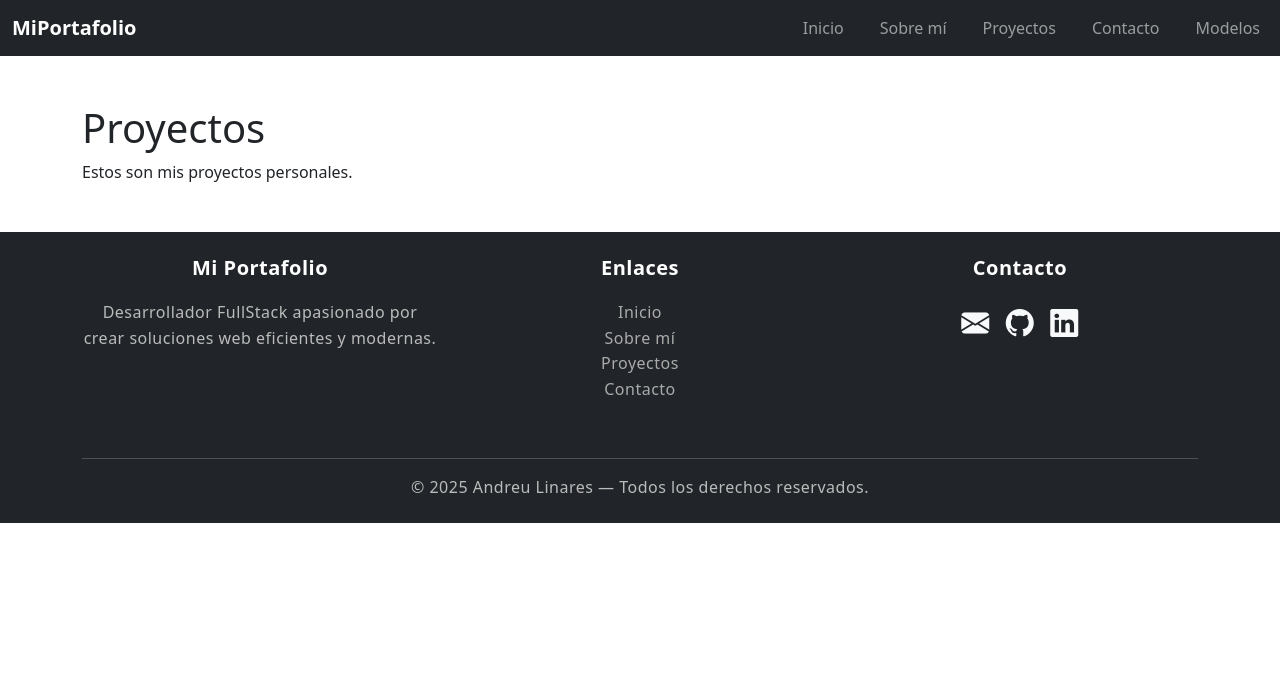
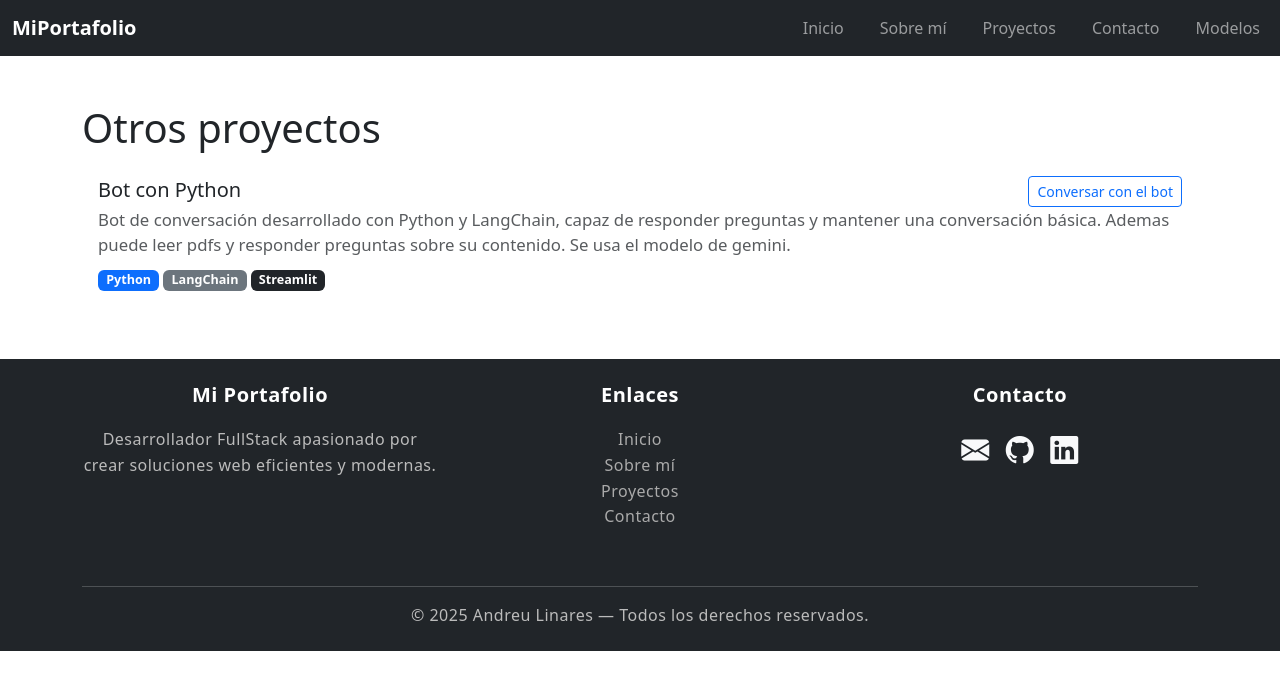
Before and after one commit to Andreulinares/Portfolio_react, a React (Create React App) app: page /Portfolio_react/proyectos in a window 1280 px wide. Shown: the top 690 px of the page. Built offline with nearby package versions, Linux system fonts and the light colour scheme; no server answers.

Commit message:
añadido nuevo proyecto personal

```diff
--- a/src/pages/Inicio.js
+++ b/src/pages/Inicio.js
@@ -76,7 +76,7 @@ export default function Inicio(){
                             <div className="card-body">
                                 <h5 className="card-title">Otros proyectos</h5>
                                 <p className="card-text">Mini proyectos realizados por mi.</p>
-                                <a href="#" className="btn btn-primary">Ver más</a>
+                                <Link to="/proyectos" className="btn btn-primary">Ver más</Link>
                             </div>
                         </div>
                     </div>
--- a/src/pages/Proyectos.js
+++ b/src/pages/Proyectos.js
@@ -1,10 +1,26 @@
 export default function Proyectos(){
     return (
         <div className="container mt-5">
-            <h1> Proyectos</h1>
-            <p>
-                Estos son mis proyectos personales.
-            </p>
+            <h1> Otros proyectos</h1>
+            <ul className="list-group list-group-flush">
+                <li className="list-group-item d-flex flex-column align-items-start py-3">
+                    <div className="d-flex w-100 justify-content-between align-items-center">
+                        <h5 className="mb-1">Bot con Python</h5>
+
+                        <a href="https://mi-bot-informatico.onrender.com/" target="_blank" rel="noopener noreferrer" className="btn btn-outline-primary btn-sm">
+                            Conversar con el bot
+                        </a>
+                    </div>
+                    <p className="mb-2 text-muted">Bot de conversación desarrollado con Python y LangChain, capaz de responder preguntas y mantener una conversación básica.
+                        Ademas puede leer pdfs y responder preguntas sobre su contenido. Se usa el modelo de gemini.
+                    </p>
+                    <div className="mb-1">
+                        <span className='badge bg-primary me-1'>Python</span>
+                        <span className='badge bg-secondary me-1'>LangChain</span>
+                        <span className='badge bg-dark me-1'>Streamlit</span>
+                    </div>
+                </li>
+            </ul>
         </div>
     )
 }
```
